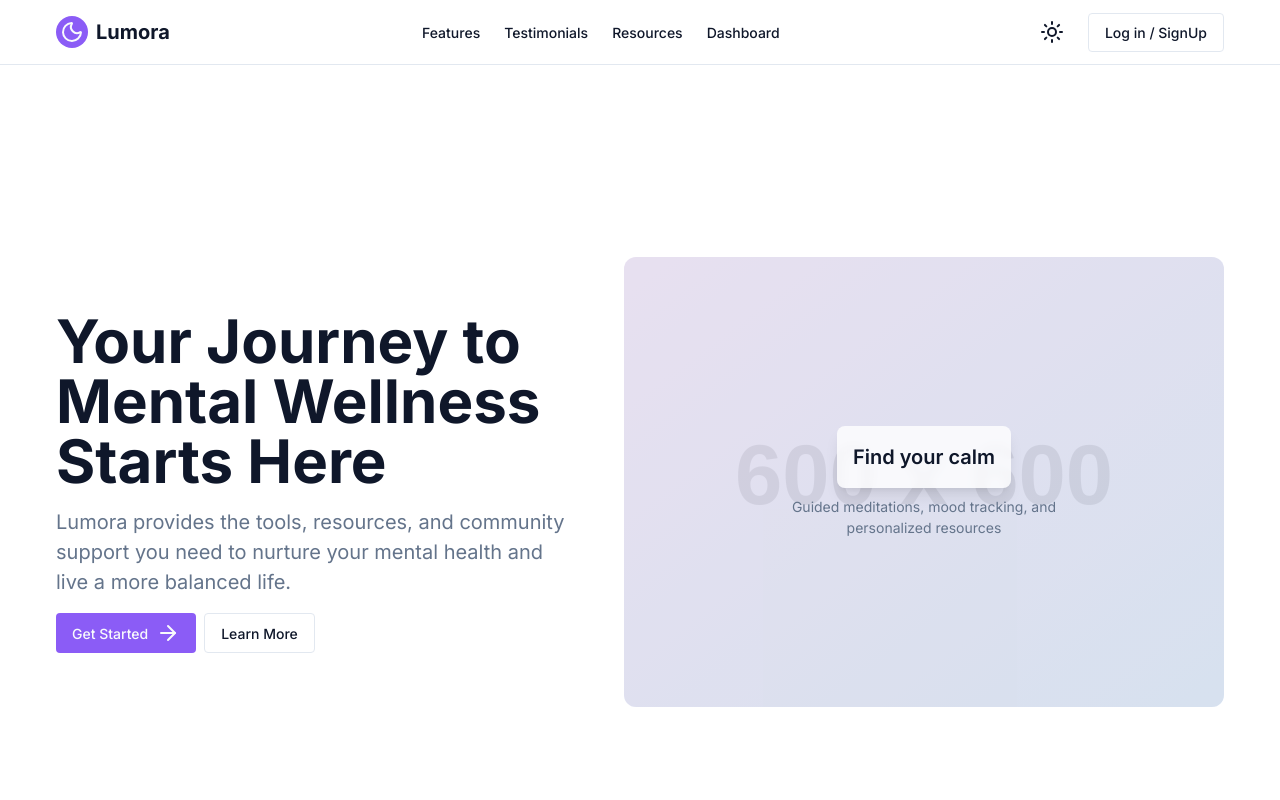
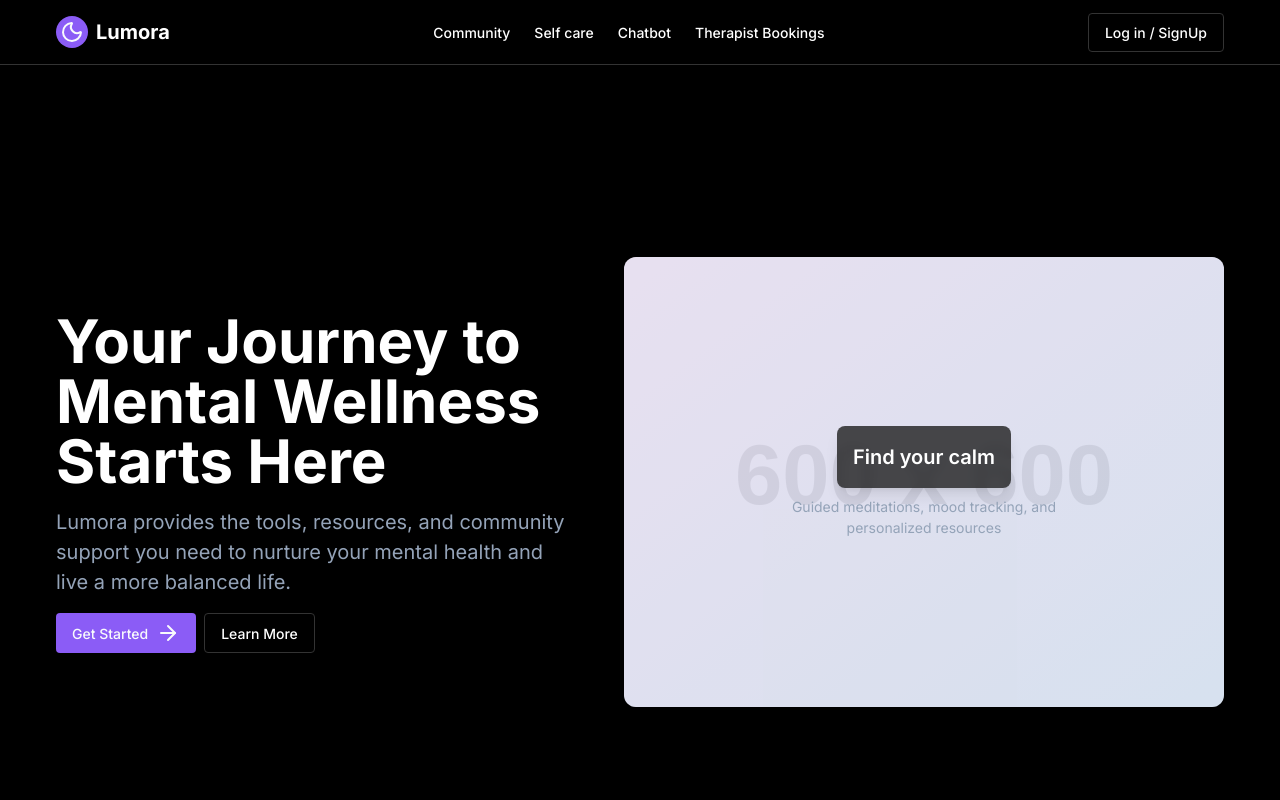
Before and after one commit to kanikaprabhakar/Team-153-CodeRift-Lumora, a plain HTML site: page landing.html in a window 1280 px wide. Shown: the top 800 px of the page. Drawn offline with nearby package versions, Linux system fonts and the light colour scheme; placeholder pictures from the web are drawn by us.

Commit message:
Landing page background changed

```diff
--- a/landing.css
+++ b/landing.css
@@ -1,45 +1,45 @@
 :root {
     /* Colors */
-    --color-background: #ffffff;
-    --color-foreground: #0f172a;
+    --color-background: #000000;
+    --color-foreground: #ffffff;
     --color-primary: #8b5cf6;
     --color-primary-foreground: #f8fafc;
-    --color-secondary: #f1f5f9;
-    --color-secondary-foreground: #1e293b;
-    --color-muted: #f1f5f9;
-    --color-muted-foreground: #64748b;
-    --color-accent: #f1f5f9;
-    --color-accent-foreground: #1e293b;
+    --color-secondary: #1e1e1e;
+    --color-secondary-foreground: #f8fafc;
+    --color-muted: #1e1e1e;
+    --color-muted-foreground: #94a3b8;
+    --color-accent: #1e1e1e;
+    --color-accent-foreground: #f8fafc;
     --color-destructive: #ef4444;
     --color-destructive-foreground: #f8fafc;
-    --color-border: #e2e8f0;
-    --color-input: #e2e8f0;
+    --color-border: #333333;
+    --color-input: #333333;
     --color-ring: #8b5cf6;
-    --color-card: #ffffff;
-    --color-card-foreground: #0f172a;
-    --color-popover: #ffffff;
-    --color-popover-foreground: #0f172a;
+    --color-card: #1e1e1e;
+    --color-card-foreground: #ffffff;
+    --color-popover: #1e1e1e;
+    --color-popover-foreground: #ffffff;
 
     /* Dark mode colors */
-    --color-dark-background: #0f172a;
-    --color-dark-foreground: #f8fafc;
+    --color-dark-background: #000000;
+    --color-dark-foreground: #ffffff;
     --color-dark-primary: #7c3aed;
     --color-dark-primary-foreground: #f8fafc;
-    --color-dark-secondary: #1e293b;
+    --color-dark-secondary: #1e1e1e;
     --color-dark-secondary-foreground: #f8fafc;
-    --color-dark-muted: #1e293b;
+    --color-dark-muted: #1e1e1e;
     --color-dark-muted-foreground: #94a3b8;
-    --color-dark-accent: #1e293b;
+    --color-dark-accent: #1e1e1e;
     --color-dark-accent-foreground: #f8fafc;
     --color-dark-destructive: #7f1d1d;
     --color-dark-destructive-foreground: #f8fafc;
-    --color-dark-border: #1e293b;
-    --color-dark-input: #1e293b;
+    --color-dark-border: #333333;
+    --color-dark-input: #333333;
     --color-dark-ring: #7c3aed;
-    --color-dark-card: #0f172a;
-    --color-dark-card-foreground: #f8fafc;
-    --color-dark-popover: #0f172a;
-    --color-dark-popover-foreground: #f8fafc;
+    --color-dark-card: #1e1e1e;
+    --color-dark-card-foreground: #ffffff;
+    --color-dark-popover: #1e1e1e;
+    --color-dark-popover-foreground: #ffffff;
 
     /* Typography */
     --font-family: 'Inter', -apple-system, BlinkMacSystemFont, 'Segoe UI', Roboto, Oxygen, Ubuntu, Cantarell, 'Open Sans', 'Helvetica Neue', sans-serif;
@@ -144,13 +144,13 @@ img {
     z-index: 50;
     width: 100%;
     border-bottom: 1px solid var(--color-border);
-    background-color: rgba(255, 255, 255, 0.95);
+    background-color: rgba(0, 0, 0, 0.95);
     backdrop-filter: blur(8px);
     transition: var(--transition-colors);
 }
 
 .dark .header {
-    background-color: rgba(15, 23, 42, 0.95);
+    background-color: rgba(0, 0, 0, 0.95);
     border-bottom-color: var(--color-dark-border);
 }
 
@@ -514,7 +514,7 @@ img {
     font-size: var(--font-size-xl);
     font-weight: 600;
     margin-bottom: var(--spacing-2);
-    background-color: rgba(255, 255, 255, 0.8);
+    background-color: rgba(30, 30, 30, 0.8);
     backdrop-filter: blur(4px);
     padding: var(--spacing-4);
     border-radius: var(--radius-lg);
@@ -522,7 +522,7 @@ img {
 }
 
 .dark .hero-card h3 {
-    background-color: rgba(15, 23, 42, 0.8);
+    background-color: rgba(30, 30, 30, 0.8);
 }
 
 .hero-card p {
--- a/landing.html
+++ b/landing.html
@@ -18,16 +18,13 @@
                 <span class="logo-text">Lumora</span>
             </div>
             <nav class="main-nav">
-                <a href="#features" class="nav-link">Features</a>
-                <a href="#testimonials" class="nav-link">Testimonials</a>
-                <a href="#resources" class="nav-link">Resources</a>
-                <a href="dashboard.html" class="nav-link">Dashboard</a>
+                <a href="#" class="nav-link">Community</a>
+                <a href="#" class="nav-link">Self care</a>
+                <a href="#" class="nav-link">Chatbot</a>
+                <a href="#" class="nav-link">Therapist Bookings</a>
             </nav>
             <div class="header-actions">
-                <button id="theme-toggle" class="theme-toggle" aria-label="Toggle theme">
-                    <i data-lucide="sun" class="sun-icon"></i>
-                    <i data-lucide="moon" class="moon-icon"></i>
-                </button>
+
                 <a href="login.html" class="btn btn-outline" id="loginBtn">Log in / SignUp</a>
             </div>
             <button class="mobile-menu-btn" aria-label="Toggle menu">
@@ -80,20 +77,20 @@
                         <h3>Mood Tracking</h3>
                         <p>Track your daily mood patterns and identify triggers with our intuitive mood journal.</p>
                     </div>
-                    <div class="feature-card">
+                    <!-- <div class="feature-card">
                         <div class="feature-icon">
                             <i data-lucide="brain"></i>
                         </div>
                         <h3>Guided Meditation</h3>
                         <p>Access a library of guided meditations designed to reduce anxiety and improve focus.</p>
-                    </div>
-                    <div class="feature-card">
+                    </div> -->
+                    <!-- <div class="feature-card">
                         <div class="feature-icon">
                             <i data-lucide="book-open"></i>
                         </div>
                         <h3>Journal</h3>
                         <p>Express your thoughts and feelings in a private, secure digital journal with guided prompts.</p>
-                    </div>
+                    </div> -->
                     <div class="feature-card">
                         <div class="feature-icon">
                             <i data-lucide="users"></i>
@@ -101,13 +98,13 @@
                         <h3>Community Support</h3>
                         <p>Connect with others on similar journeys in our moderated, supportive community forums.</p>
                     </div>
-                    <div class="feature-card">
+                    <!-- <div class="feature-card">
                         <div class="feature-icon">
                             <i data-lucide="calendar"></i>
                         </div>
                         <h3>Habit Building</h3>
                         <p>Develop positive mental health habits with customizable reminders and streak tracking.</p>
-                    </div>
+                    </div> -->
                     <div class="feature-card">
                         <div class="feature-icon">
                             <i data-lucide="heart"></i>
@@ -175,7 +172,7 @@
         </section>
 
         <!-- Resources Section -->
-        <section id="resources" class="resources">
+        <!-- <section id="resources" class="resources">
             <div class="container">
                 <div class="section-header">
                     <div class="badge">Resources</div>
@@ -218,7 +215,7 @@
                     </div>
                 </div>
             </div>
-        </section>
+        </section> -->
     </main>
 
     <footer class="footer">
```
